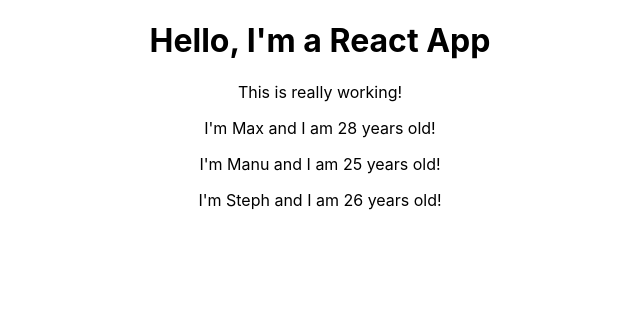
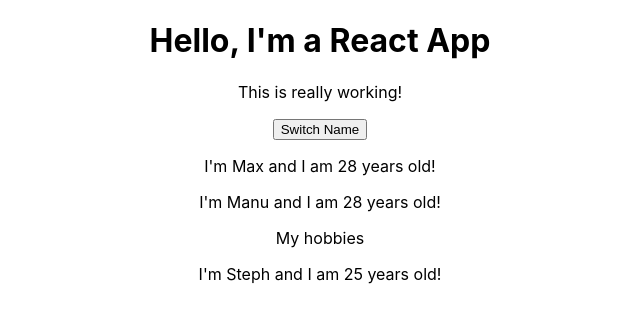
Before and after one commit to bsextion/react-complete-guide, a React (Create React App) app: page / in a window 1280 px wide. Shown: the top 322 px of the page, without its empty margins (320-960 px from the left). Built offline with nearby package versions, Linux system fonts and the light colour scheme.

Commit message:
add props,state, event handling

```diff
--- a/src/App.js
+++ b/src/App.js
@@ -1,15 +1,36 @@
-import React, { Component } from 'react';
-import './App.css';
-import Person from './Person/Person'
+import React, { Component } from "react";
+import "./App.css";
+import Person from "./Person/Person";
 class App extends Component {
+  state = {
+    persons: [
+      { name: "Max", age: 28 },
+      { name: "Manu", age: 28 },
+      { name: "Steph", age: 25 }
+    ],
+    otherState: 'some other value'
+
+  };
+
+  switchNameHandler = () => {
+    // this.state.persons[0].name = 'Maximillian';
+    this.setState({persons: [
+      { name: "Maxmillian", age: 28 },
+      { name: "Manu", age: 18 },
+      { name: "Stephanie", age: 26 }
+    ] })
+  }
+
   render() {
     return (
       <div className="App">
-       <h1>Hello, I'm a React App</h1>
-       <p>This is really working!</p>
-       <Person name="Max" age="28"/>
-       <Person name="Manu" age="25">My hobbies</Person>
-       <Person name="Steph" age="26"/>
+        <h1>Hello, I'm a React App</h1>
+        <p>This is really working!</p>
+        <button onClick={this.switchNameHandler}>Switch Name</button>
+        <Person name={this.state.persons[0].name} age={this.state.persons[0].age}/>
+        <Person name={this.state.persons[1].name} age={this.state.persons[1].age}/>
+          My hobbies
+        <Person name={this.state.persons[2].name} age={this.state.persons[2].age}/>
       </div>
     );
     // return React.createElement('div', React.createElement('div', {className: App}, '<h1>Does this work now</h1>'))
--- a/src/Person/Person.js
+++ b/src/Person/Person.js
@@ -1,7 +1,13 @@
-import React from 'react'
+import React from "react";
 
-const person = (props) => {
-return <p>I'm {props.name} and I am {props.age} years old!</p>
-}
+const person = props => {
+  return (
+    <div>
+      <p>
+        I'm {props.name} and I am {props.age} years old!</p>
+        <p>{props.children}</p>
+    </div>
+  );
+};
 
 export default person;
```
